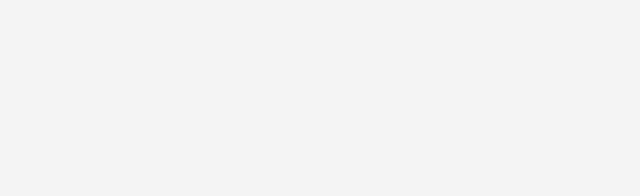
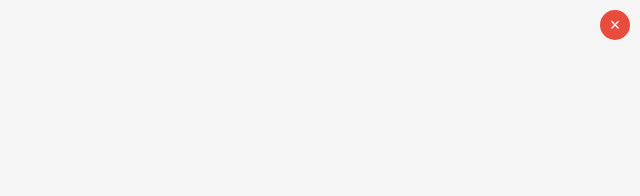
Before and after one commit to AgentYuga/electron-app, an Electron app: page requirements-not-met.html in a window 1280 px wide. Shown: the top 196 px of the page, 640-1280 px from the left. Drawn offline with Linux system fonts and the light colour scheme.

Commit message:
add close button

```diff
--- a/preload.js
+++ b/preload.js
@@ -15,5 +15,8 @@ contextBridge.exposeInMainWorld('electron', {
 contextBridge.exposeInMainWorld('api', {
     closeApp: () => {
         ipcRenderer.send('close-app');
+    },
+    showCloseConfirmation: () => {
+        ipcRenderer.send('show-close-confirmation');
     }
 });
--- a/requirements-not-met.html
+++ b/requirements-not-met.html
@@ -47,9 +47,32 @@
             color: #e74c3c;
             font-weight: bold;
         }
+        .custom-close-btn {
+            position: fixed;
+            top: 10px;
+            right: 10px;
+            z-index: 9999;
+            background-color: #e74c3c;
+            color: white;
+            border: none;
+            border-radius: 50%;
+            width: 30px;
+            height: 30px;
+            cursor: pointer;
+            display: flex;
+            align-items: center;
+            justify-content: center;
+            font-size: 18px;
+            transition: background-color 0.3s;
+        }
+        .custom-close-btn:hover {
+            background-color: #c0392b;
+        }
     </style>
+    <link rel="stylesheet" href="styles.css">
 </head>
 <body>
+    <button class="custom-close-btn" onclick="window.api.closeApp()">×</button>
     <div class="container">
         <h1>System Requirements Not Met</h1>
         <p>We've detected that you're using multiple monitors. For security reasons, this application can only run with a single monitor setup.</p>
--- /dev/null
+++ b/styles.css
@@ -0,0 +1,22 @@
+.custom-close-btn {
+    position: fixed;
+    top: 10px;
+    right: 10px;
+    z-index: 9999;
+    background-color: #e74c3c;
+    color: white;
+    border: none;
+    border-radius: 50%;
+    width: 30px;
+    height: 30px;
+    cursor: pointer;
+    display: flex;
+    align-items: center;
+    justify-content: center;
+    font-size: 18px;
+    transition: background-color 0.3s;
+}
+
+.custom-close-btn:hover {
+    background-color: #c0392b;
+}
```
Also changed, not shown: main.js (+35 -4 lines).
